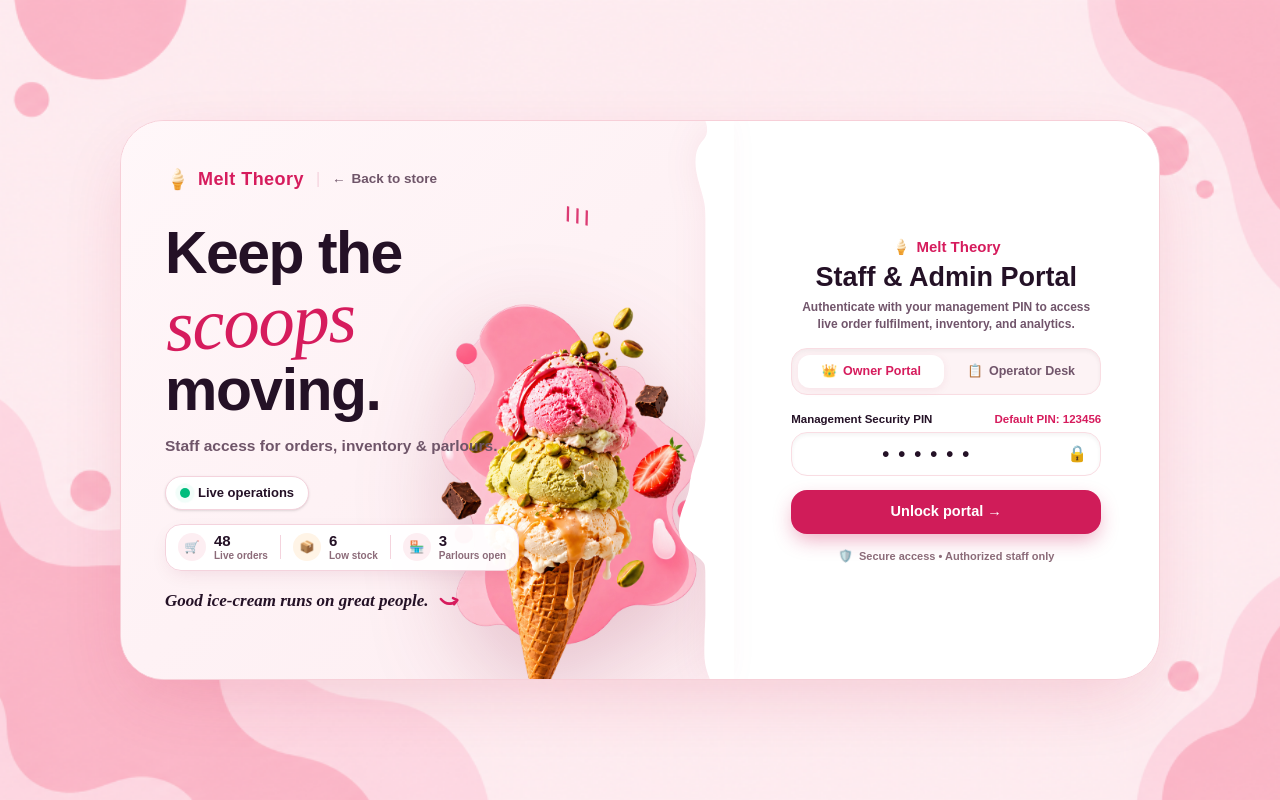
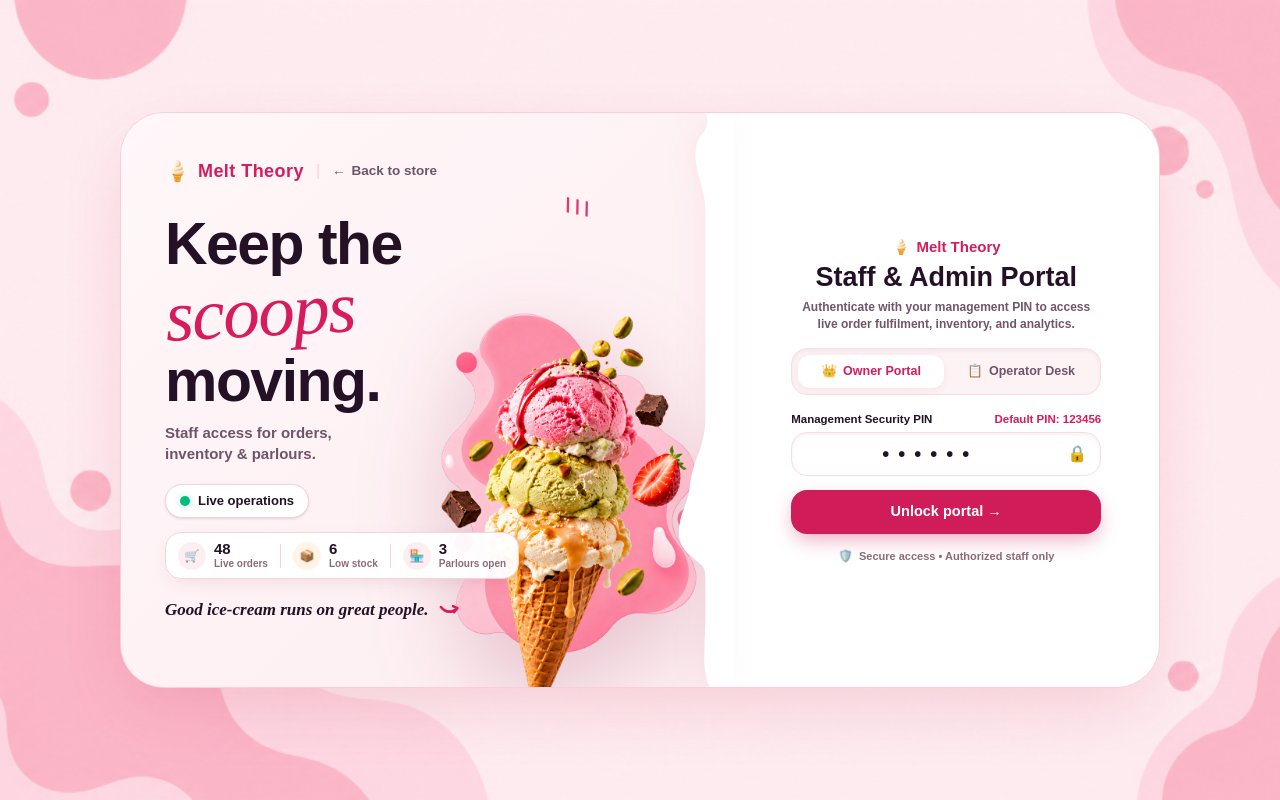
Before and after one commit to AayushMandavia/IceCream-Melt, a Next.js app: page /login-admin in a window 1280 px wide. Built offline with nearby package versions, Linux system fonts and the light colour scheme; no server answers.

Commit message:
Wrap subtitle so inventory & parlours is on the next line

```diff
--- a/app/login-admin/page.tsx
+++ b/app/login-admin/page.tsx
@@ -168,8 +168,9 @@ export default function AdminLoginPage() {
             </h1>
 
             {/* Subtext */}
-            <p className="mt-3.5 text-[15.5px] font-semibold text-[#6f5569] leading-snug">
-              Staff access for orders, inventory &amp; parlours.
+            <p className="mt-3 text-[15px] font-semibold text-[#6f5569] leading-snug max-w-[270px]">
+              Staff access for orders, <br />
+              inventory &amp; parlours.
             </p>
 
             {/* Live Operations Row */}
```
